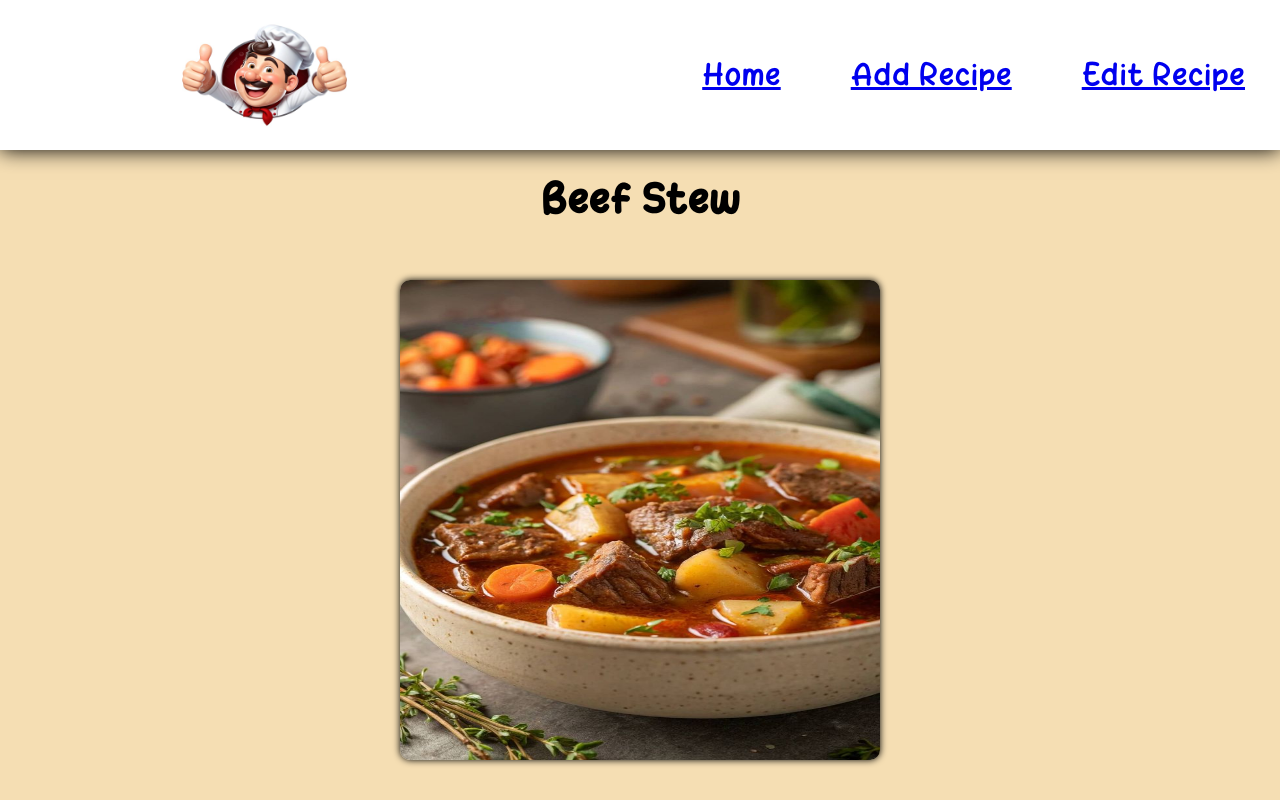
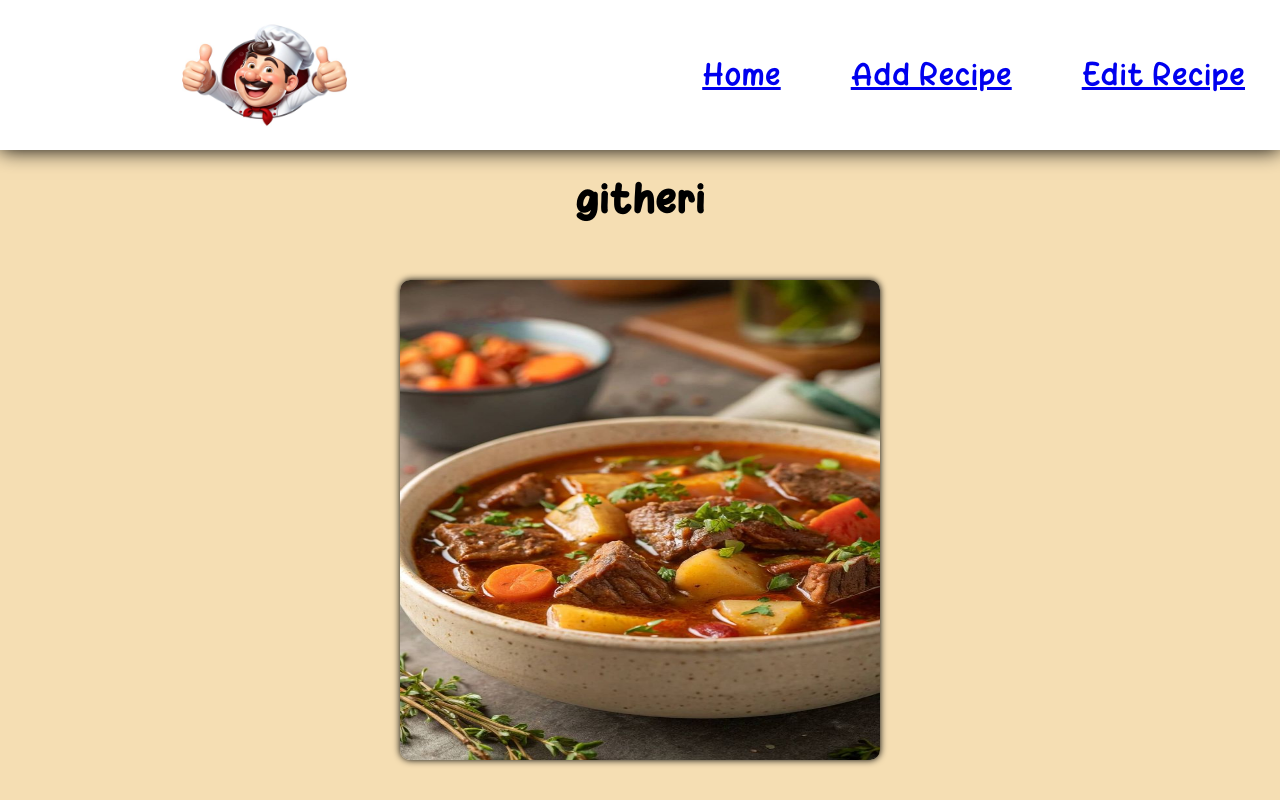
Before and after one commit to KenRobertOchieng/RECIPE-APP-, a React (Vite) app: page / in a window 1280 px wide. Shown: the top 800 px of the page. Built offline with nearby package versions, Linux system fonts and the light colour scheme; data requests are answered from the project's data file.

Commit message:
add recipe styling

```diff
--- a/db.json
+++ b/db.json
@@ -2,7 +2,7 @@
   "recipes": [
     {
       "id": "1",
-      "name": "Beef Stew",
+      "name": "githeri",
       "description": "Tender beef simmered with carrots and potatoes.",
       "ingredients": "Beef, carrots, potatoes, onions, garlic, tomato paste, spices",
       "instructions": "Brown beef, add chopped veggies, simmer until soft and flavorful.",
--- a/package.json
+++ b/package.json
@@ -11,7 +11,7 @@
   },
   "dependencies": {
     "json-server": "^1.0.0-beta.3",
-    "react": "^19.0.0",
+    "react": "^19.1.0",
     "react-dom": "^19.0.0",
     "react-router-dom": "^6.30.0"
   },
--- a/src/index.css
+++ b/src/index.css
@@ -120,7 +120,7 @@ p{
     border-radius: 8px;
     box-shadow: 0 2px 10px rgba(0, 0, 0, 10);
     font-family: Arial, sans-serif;
-    /* background-image: url("/cake.png"); */
+    background-image: url("/cake.png");
     background-repeat: no-repeat;
     background-size: cover;
     opacity: 75%;
```
Also changed, not shown: 1 other file (tests, documents, lock files or other folders).
